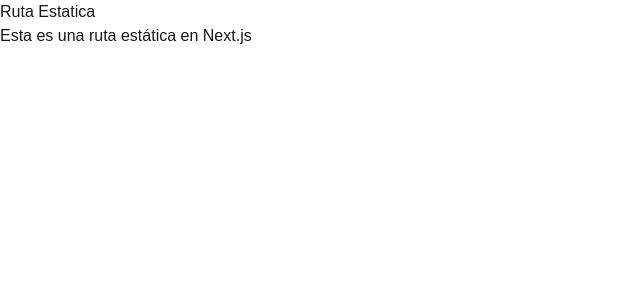
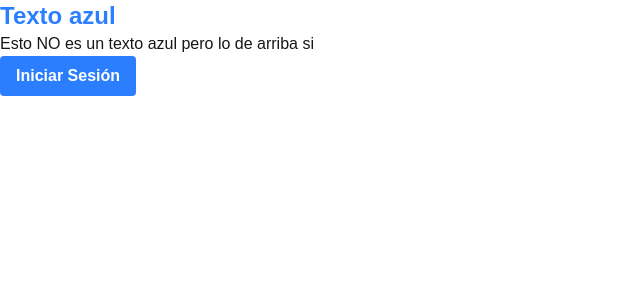
Before and after one commit to Guillermo-Caronte/mi-proyecto-next, a Next.js app: page /pruebaComponentes in a window 1280 px wide. Shown: the top 300 px of the page, without its empty margins (0-640 px from the left). Built offline with nearby package versions, Linux system fonts and the light colour scheme.

Commit message:
Update components page

```diff
--- a/src/app/pruebaComponentes/page.js
+++ b/src/app/pruebaComponentes/page.js
@@ -1,8 +1,12 @@
+import LoginButton from "../components/buttons/loginButton";
+import BlueText from "../components/titles/blueText";
+
 export default function Page() {
   return (
     <div>
-      <h1>Ruta Estatica</h1>
-      <p>Esta es una ruta estática en Next.js</p>
+      <BlueText>Texto azul</BlueText>
+      <p>Esto NO es un texto azul pero lo de arriba si</p>
+      <LoginButton />
     </div>
   );
 }
```
